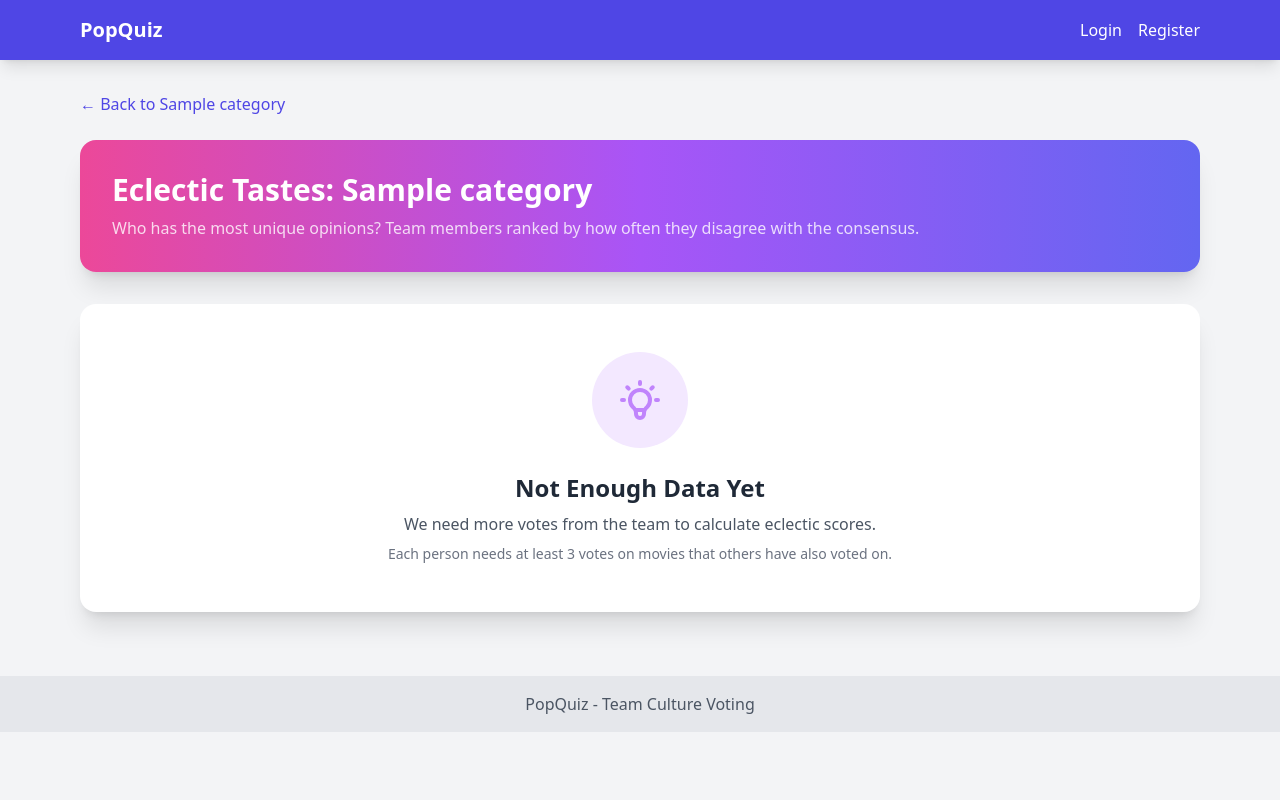
After one commit to chnm/popquiz, a Django app: a page that uses catalog/templates/catalog/eclectic.html in a window 1280 px wide. The commit adds this page. Run offline with Django 5.2, Linux system fonts and the light colour scheme; tables that the repository leaves empty hold one stand-in row (values such as "Sample post"); some libraries are stand-ins or nearby versions.

Commit message:
Add eclectic tastes page showing contrarian voters
- New EclecticView ranks team members by how often they disagree
  with the consensus vote on movies
- Shows each person's "eclectic score" (percentage of disagreements)
- Displays up to 5 "contrarian picks" per person showing specific
  movies where they voted differently
- Added "Eclectic Tastes" button to category detail page

Co-Authored-By: Claude Opus 4.5 <noreply@anthropic.com>

```diff
--- a/catalog/templates/catalog/category_detail.html
+++ b/catalog/templates/catalog/category_detail.html
@@ -21,6 +21,9 @@
             </a>
             <a href="{% url 'decades' category.slug %}" class="bg-amber-600 text-white px-4 py-2 rounded-lg hover:bg-amber-700 transition duration-200">
                 By Decade
+            </a>
+            <a href="{% url 'eclectic' category.slug %}" class="bg-pink-600 text-white px-4 py-2 rounded-lg hover:bg-pink-700 transition duration-200">
+                Eclectic Tastes
             </a>
             {% if user.is_authenticated %}
             <a href="{% url 'swipe_vote' category.slug %}" class="bg-green-600 text-white px-4 py-2 rounded-lg hover:bg-green-700 transition duration-200">
--- /dev/null
+++ b/catalog/templates/catalog/eclectic.html
@@ -0,0 +1,130 @@
+{% extends 'base.html' %}
+
+{% block title %}Eclectic Tastes - {{ category.name }} - PopQuiz{% endblock %}
+
+{% block content %}
+<div class="mb-6">
+    <a href="{% url 'category_detail' category.slug %}" class="text-indigo-600 hover:underline">&larr; Back to {{ category.name }}</a>
+</div>
+
+<div class="bg-gradient-to-r from-pink-500 via-purple-500 to-indigo-500 rounded-2xl shadow-xl p-8 mb-8 text-white">
+    <h1 class="text-3xl font-bold mb-2">Eclectic Tastes: {{ category.name }}</h1>
+    <p class="text-white/80">Who has the most unique opinions? Team members ranked by how often they disagree with the consensus.</p>
+</div>
+
+{% if has_data %}
+<div class="space-y-6">
+    {% for stat in user_stats %}
+    <div class="bg-white rounded-2xl shadow-lg overflow-hidden">
+        <div class="p-6">
+            <div class="flex items-center justify-between mb-4">
+                <div class="flex items-center space-x-4">
+                    <!-- Rank Badge -->
+                    <div class="flex-shrink-0 w-12 h-12 rounded-full flex items-center justify-center font-bold text-lg
+                        {% if forloop.counter == 1 %}bg-gradient-to-br from-pink-400 to-purple-500 text-white
+                        {% elif forloop.counter == 2 %}bg-gradient-to-br from-purple-400 to-indigo-500 text-white
+                        {% elif forloop.counter == 3 %}bg-gradient-to-br from-indigo-400 to-blue-500 text-white
+                        {% else %}bg-gray-100 text-gray-600{% endif %}">
+                        #{{ forloop.counter }}
+                    </div>
+
+                    <!-- User Info -->
+                    <div>
+                        <a href="{% url 'profile' stat.user.username %}" class="text-xl font-bold text-gray-800 hover:text-indigo-600">
+                            {{ stat.user.first_name }} {{ stat.user.last_name }}
+                        </a>
+                        <p class="text-gray-500 text-sm">
+                            Disagreed with consensus on {{ stat.disagreements }} of {{ stat.total }} movies
+                        </p>
+                    </div>
+                </div>
+
+                <!-- Eclectic Score -->
+                <div class="text-center">
+                    <div class="text-3xl font-bold {% if stat.eclectic_score >= 50 %}text-purple-600{% elif stat.eclectic_score >= 30 %}text-indigo-600{% else %}text-gray-600{% endif %}">
+                        {{ stat.eclectic_score }}%
+                    </div>
+                    <div class="text-xs text-gray-500 uppercase tracking-wide">Eclectic Score</div>
+                </div>
+            </div>
+
+            <!-- Progress Bar -->
+            <div class="mb-4">
+                <div class="flex justify-between text-xs text-gray-500 mb-1">
+                    <span>Agrees with consensus</span>
+                    <span>Disagrees with consensus</span>
+                </div>
+                <div class="h-3 bg-gray-100 rounded-full overflow-hidden flex">
+                    {% with agree_percent=stat.agreements|divisibleby:1 %}
+                    <div class="bg-green-400" style="width: {% widthratio stat.agreements stat.total 100 %}%"></div>
+                    <div class="bg-purple-500" style="width: {% widthratio stat.disagreements stat.total 100 %}%"></div>
+                    {% endwith %}
+                </div>
+                <div class="flex justify-between text-xs text-gray-400 mt-1">
+                    <span>{{ stat.agreements }} movies</span>
+                    <span>{{ stat.disagreements }} movies</span>
+                </div>
+            </div>
+
+            {% if stat.contrarian_movies %}
+            <!-- Contrarian Picks -->
+            <div class="border-t border-gray-100 pt-4">
+                <h4 class="text-sm font-semibold text-gray-600 mb-3">Contrarian picks:</h4>
+                <div class="flex flex-wrap gap-3">
+                    {% for movie in stat.contrarian_movies %}
+                    <div class="flex items-center bg-gray-50 rounded-lg px-3 py-2 text-sm">
+                        {% if movie.item.poster_url %}
+                        <img src="{{ movie.item.poster_url }}" alt="{{ movie.item.title }}" class="w-8 h-12 object-cover rounded mr-2"
+                             onerror="this.style.display='none'">
+                        {% endif %}
+                        <div>
+                            <span class="font-medium text-gray-800">{{ movie.item.title }}</span>
+                            <div class="text-xs text-gray-500">
+                                Voted
+                                <span class="{% if movie.user_vote == 'yes' %}text-green-600{% elif movie.user_vote == 'no' %}text-red-600{% else %}text-yellow-600{% endif %} font-semibold">
+                                    {{ movie.user_vote }}
+                                </span>
+                                vs consensus
+                                <span class="{% if movie.consensus == 'yes' %}text-green-600{% elif movie.consensus == 'no' %}text-red-600{% else %}text-yellow-600{% endif %} font-semibold">
+                                    {{ movie.consensus }}
+                                </span>
+                            </div>
+                        </div>
+                    </div>
+                    {% endfor %}
+                </div>
+            </div>
+            {% endif %}
+        </div>
+    </div>
+    {% endfor %}
+</div>
+
+<!-- Legend -->
+<div class="bg-white rounded-xl shadow-md p-6 mt-8">
+    <h3 class="font-semibold text-gray-700 mb-3">How It Works</h3>
+    <p class="text-gray-600 text-sm mb-2">
+        The <strong>Eclectic Score</strong> measures how often someone's vote differs from the team consensus.
+        A higher score means more unique taste!
+    </p>
+    <ul class="text-gray-500 text-sm list-disc list-inside space-y-1">
+        <li>For each movie, the consensus is the most common vote (yes/no/meh)</li>
+        <li>Movies with tied votes or only one vote are excluded</li>
+        <li>Users need at least 3 comparable votes to appear on this list</li>
+        <li>"Contrarian picks" shows movies where this person voted against the majority</li>
+    </ul>
+</div>
+
+{% else %}
+<div class="bg-white rounded-2xl shadow-xl p-12 text-center">
+    <div class="w-24 h-24 bg-purple-100 rounded-full flex items-center justify-center mx-auto mb-6">
+        <svg class="w-12 h-12 text-purple-400" fill="none" stroke="currentColor" viewBox="0 0 24 24">
+            <path stroke-linecap="round" stroke-linejoin="round" stroke-width="2" d="M9.663 17h4.673M12 3v1m6.364 1.636l-.707.707M21 12h-1M4 12H3m3.343-5.657l-.707-.707m2.828 9.9a5 5 0 117.072 0l-.548.547A3.374 3.374 0 0014 18.469V19a2 2 0 11-4 0v-.531c0-.895-.356-1.754-.988-2.386l-.548-.547z"/>
+        </svg>
+    </div>
+    <h2 class="text-2xl font-bold text-gray-800 mb-2">Not Enough Data Yet</h2>
+    <p class="text-gray-600">We need more votes from the team to calculate eclectic scores.</p>
+    <p class="text-gray-500 text-sm mt-2">Each person needs at least 3 votes on movies that others have also voted on.</p>
+</div>
+{% endif %}
+{% endblock %}
--- a/catalog/urls.py
+++ b/catalog/urls.py
@@ -1,5 +1,5 @@
 from django.urls import path
-from .views import HomeView, CategoryDetailView, AddItemView, SwipeVoteView, StatsView, DecadeStatsView
+from .views import HomeView, CategoryDetailView, AddItemView, SwipeVoteView, StatsView, DecadeStatsView, EclecticView
 
 urlpatterns = [
     path('', HomeView.as_view(), name='home'),
@@ -8,4 +8,5 @@ urlpatterns = [
     path('category/<slug:slug>/vote/', SwipeVoteView.as_view(), name='swipe_vote'),
     path('category/<slug:slug>/stats/', StatsView.as_view(), name='stats'),
     path('category/<slug:slug>/decades/', DecadeStatsView.as_view(), name='decades'),
+    path('category/<slug:slug>/eclectic/', EclecticView.as_view(), name='eclectic'),
 ]
--- a/catalog/views.py
+++ b/catalog/views.py
@@ -276,3 +276,96 @@ class DecadeStatsView(TemplateView):
         context['no_year'] = no_year
 
         return context
+
+
+class EclecticView(TemplateView):
+    """View showing team members ranked by how eclectic their taste is."""
+    template_name = 'catalog/eclectic.html'
+
+    def get_context_data(self, **kwargs):
+        context = super().get_context_data(**kwargs)
+        category = get_object_or_404(Category, slug=self.kwargs['slug'])
+        context['category'] = category
+
+        # Get all votes for this category (excluding NO_ANSWER)
+        all_votes = Vote.objects.filter(
+            item__category=category
+        ).exclude(
+            choice=Vote.Choice.NO_ANSWER
+        ).select_related('user', 'item')
+
+        # Build a dict of item_id -> list of votes
+        item_votes = {}
+        for vote in all_votes:
+            if vote.item_id not in item_votes:
+                item_votes[vote.item_id] = []
+            item_votes[vote.item_id].append(vote)
+
+        # For each item, determine the consensus (majority vote)
+        # Consensus is the most common vote among yes/no/meh
+        item_consensus = {}
+        for item_id, votes in item_votes.items():
+            if len(votes) < 2:
+                # Need at least 2 votes to have a meaningful consensus
+                continue
+            vote_counts = {
+                Vote.Choice.YES: 0,
+                Vote.Choice.NO: 0,
+                Vote.Choice.MEH: 0,
+            }
+            for v in votes:
+                if v.choice in vote_counts:
+                    vote_counts[v.choice] += 1
+
+            # Find the majority vote
+            max_count = max(vote_counts.values())
+            consensus_votes = [k for k, v in vote_counts.items() if v == max_count]
+            # If there's a tie, there's no clear consensus
+            if len(consensus_votes) == 1:
+                item_consensus[item_id] = consensus_votes[0]
+
+        # For each user, calculate how often they agree/disagree with consensus
+        team_members = User.objects.filter(is_staff=False)
+        user_stats = []
+
+        for user in team_members:
+            user_votes = [v for v in all_votes if v.user_id == user.id]
+            agreements = 0
+            disagreements = 0
+            contrarian_movies = []  # Movies where user disagreed with consensus
+
+            for vote in user_votes:
+                if vote.item_id in item_consensus:
+                    consensus = item_consensus[vote.item_id]
+                    if vote.choice == consensus:
+                        agreements += 1
+                    else:
+                        disagreements += 1
+                        contrarian_movies.append({
+                            'item': vote.item,
+                            'user_vote': vote.choice,
+                            'consensus': consensus,
+                        })
+
+            total = agreements + disagreements
+            if total >= 3:  # Need at least 3 comparable votes
+                eclectic_score = round((disagreements / total) * 100)
+                user_stats.append({
+                    'user': user,
+                    'eclectic_score': eclectic_score,
+                    'agreements': agreements,
+                    'disagreements': disagreements,
+                    'total': total,
+                    'contrarian_movies': sorted(
+                        contrarian_movies,
+                        key=lambda x: x['item'].title.lower()
+                    )[:5],  # Top 5 contrarian picks
+                })
+
+        # Sort by eclectic score (highest = most eclectic)
+        user_stats.sort(key=lambda x: (-x['eclectic_score'], x['user'].last_name))
+
+        context['user_stats'] = user_stats
+        context['has_data'] = len(user_stats) > 0
+
+        return context
```
